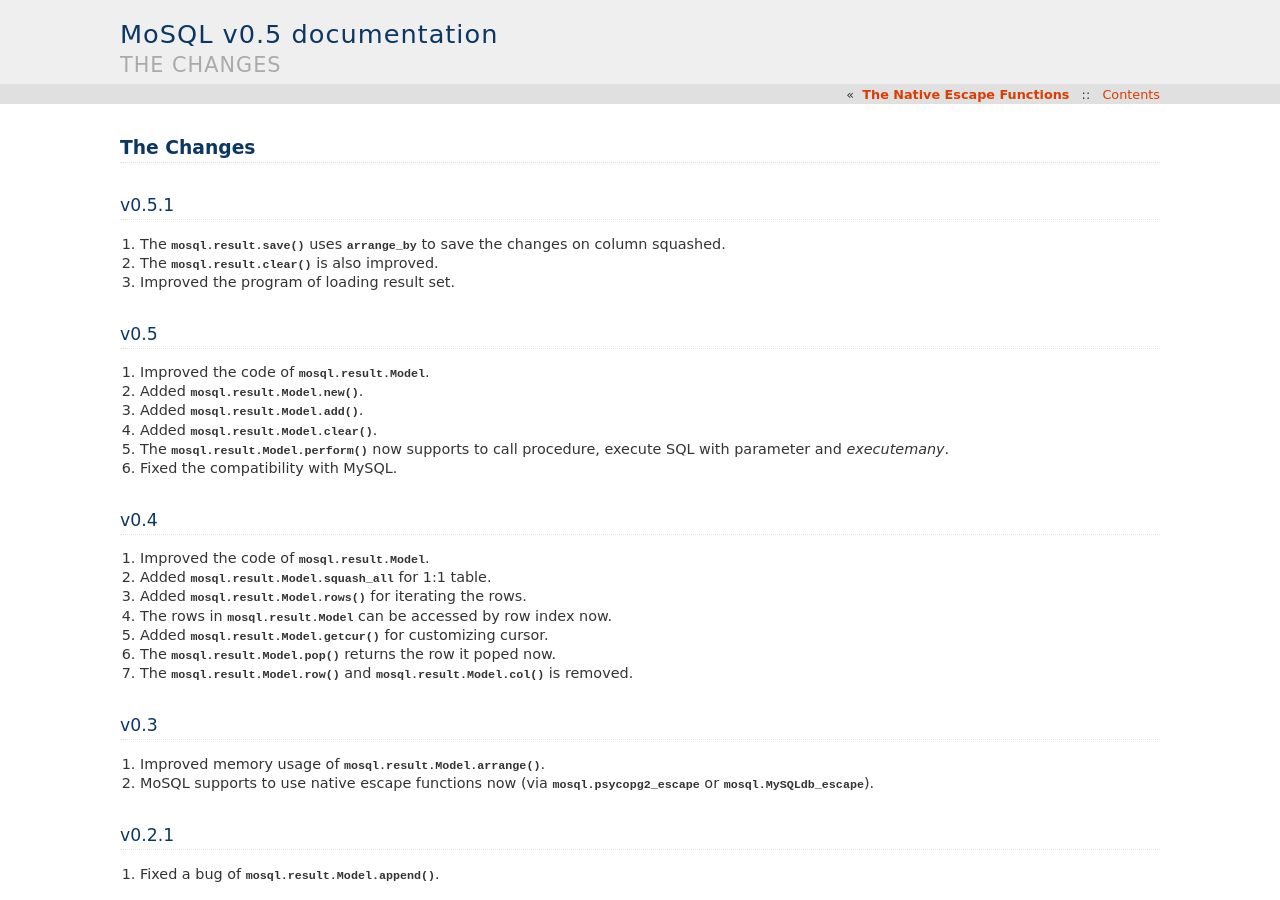
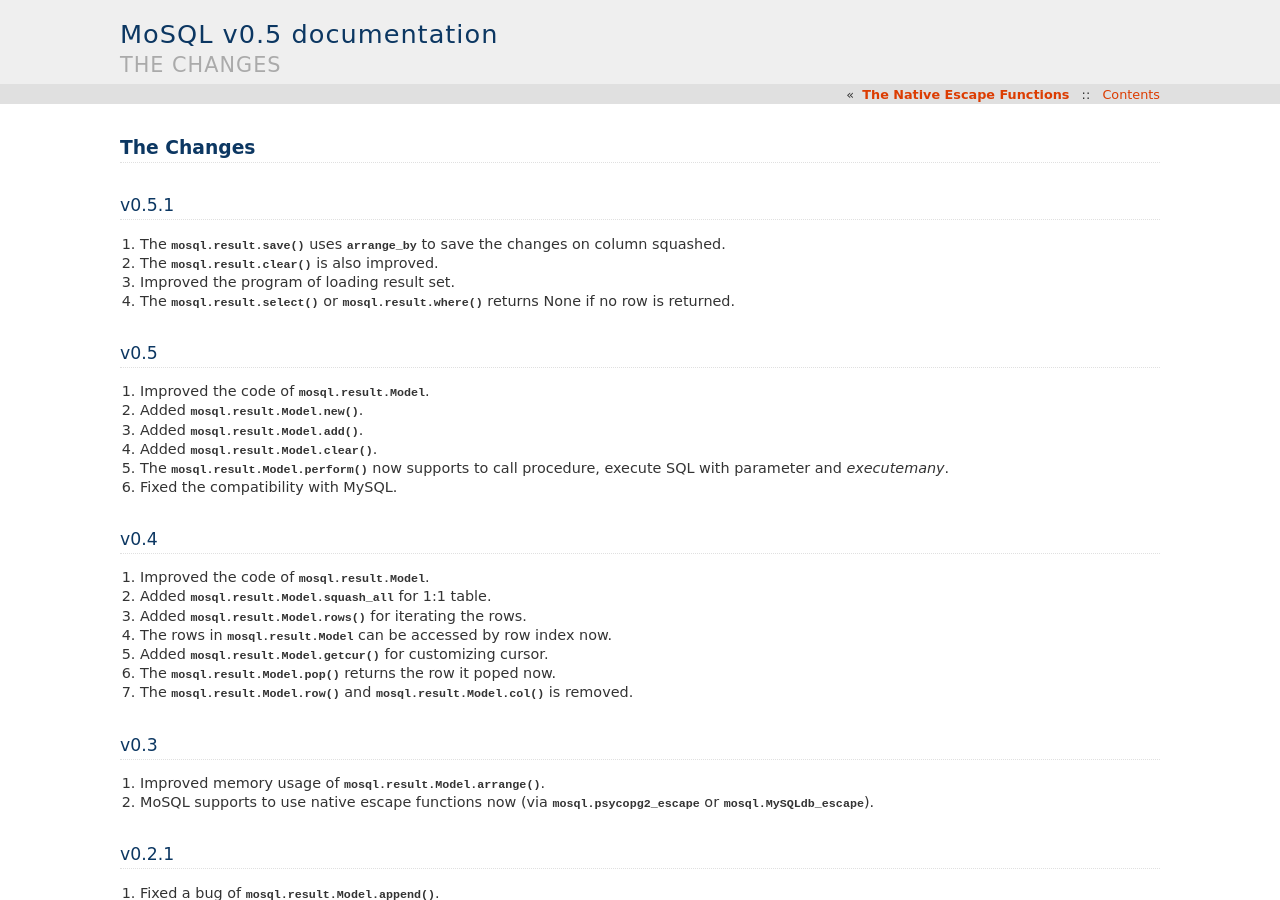
Before and after one commit to moskytw/mosql, a Sphinx documentation site: the page built from docs/changes.rst, in a window 1280 px wide and 900 px high. Built offline with Sphinx 7.4.7, drawn with Linux system fonts in a browser that asks for light colours.

Commit message:
updated change log

```diff
--- a/docs/changes.rst
+++ b/docs/changes.rst
@@ -9,6 +9,8 @@
    column squashed.
 2. The :meth:`mosql.result.clear` is also improved.
 3. Improved the program of loading result set.
+4. The :meth:`mosql.result.select` or :meth:`mosql.result.where` returns None if
+   no row is returned.
 
 v0.5
 ----
```
